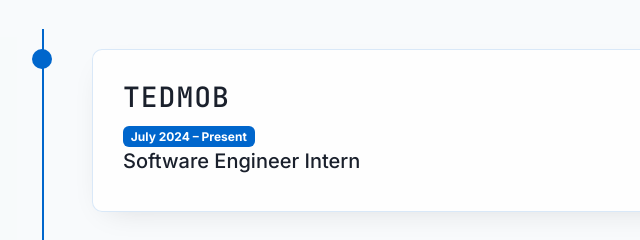
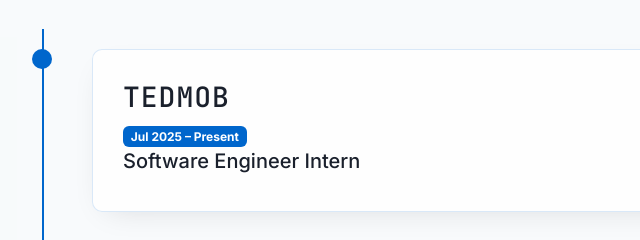
Before and after one commit to MahmoudKebbi/MahmoudKebbi.github.io, a plain HTML site: page index.html in a window 1280 px wide. Shown: the part 980-1220 px from the top of the page, 238-878 px from the left. Drawn offline with nearby package versions, Linux system fonts and the light colour scheme; no server answers; animation ran at ten frames a second.

Commit message:
July 2025 not 2024🫠

```diff
--- a/index.html
+++ b/index.html
@@ -108,7 +108,7 @@
           <div class="timeline-content neo-card">
             <div class="neo-card-header">
               <h3 class="tech-font">TEDMOB</h3>
-              <span class="badge">July 2024 – Present</span>
+              <span class="badge">Jul 2025 – Present</span>
             </div>
             <h5>Software Engineer Intern</h5>
           </div>
```
